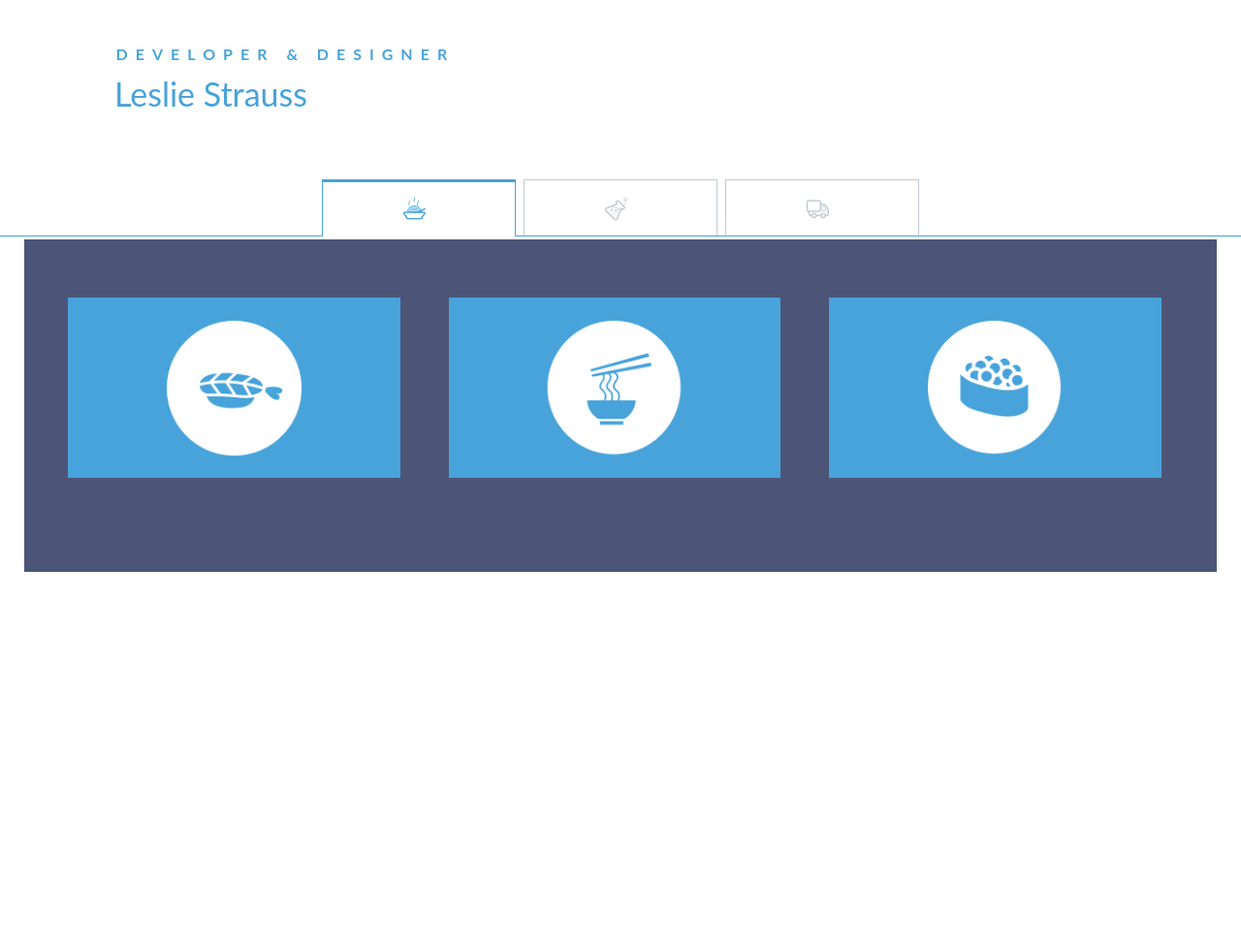
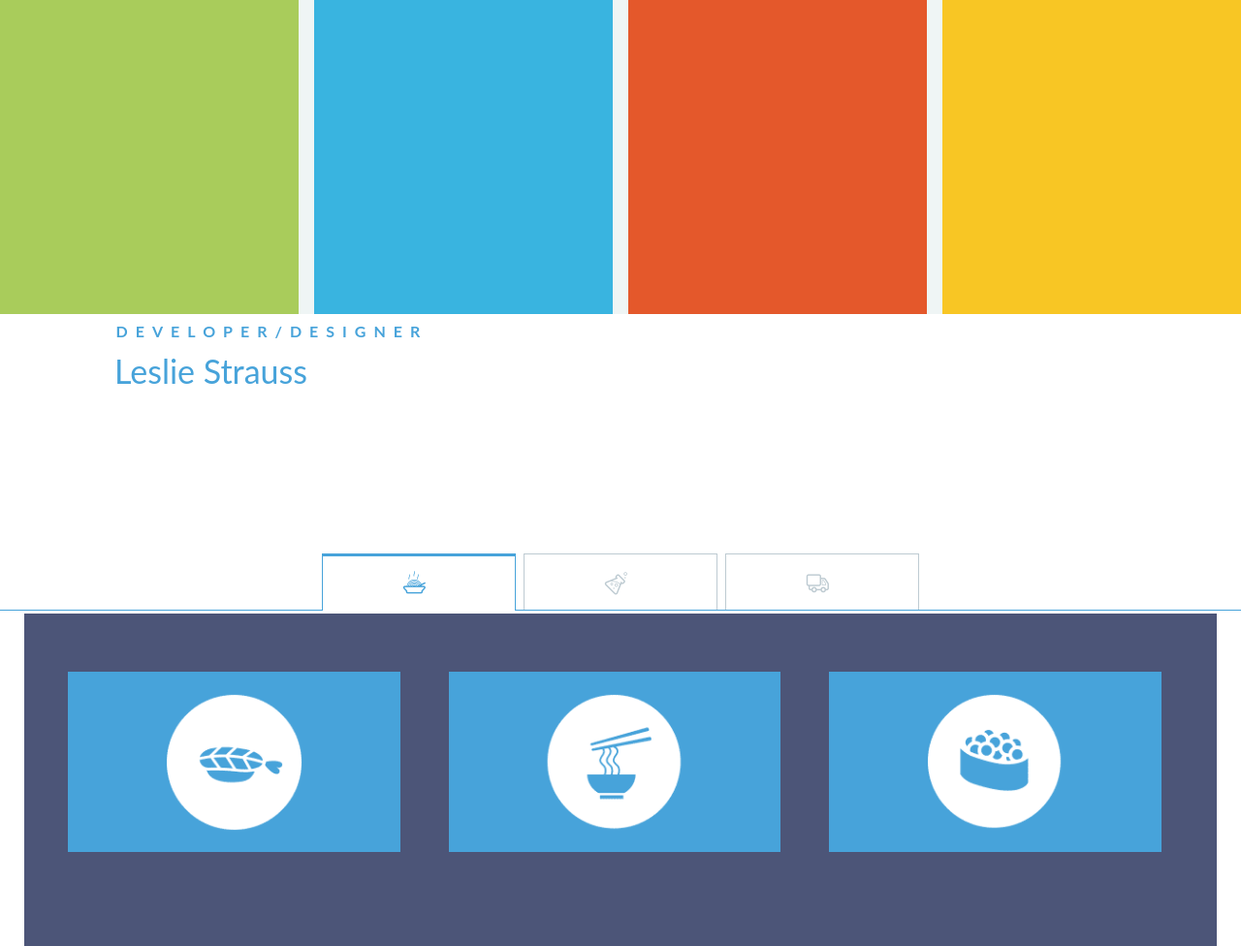
Before and after one commit to leslstrauss/leslie-in-progress, a plain HTML site: page index.html in a window 1280 px wide. Shown: the whole page at 97% size. Before the commit the page ends 800 px from the top, so only its background shows below. Drawn offline with Linux system fonts and the light colour scheme.

Commit message:
fluid research

```diff
--- a/css/component.css
+++ b/css/component.css
@@ -8,6 +8,10 @@
 	font-weight: normal;
 	font-style: normal;
 } /* Icons created with icomoon.io/app */
+
+/*.container {
+	background-color: #000000;
+}*/
 
 .tabs {
 	position: relative;
--- a/css/custom.css
+++ b/css/custom.css
@@ -16,8 +16,15 @@
 body, html { font-size: 100%; padding: 0; margin: 0;}
 
 /* Clearfix hack by Nicolas Gallagher: http://nicolasgallagher.com/micro-clearfix-hack/ */
-.clearfix:before, .clearfix:after { content: " "; display: table; }
-.clearfix:after { clear: both; }
+.clearfix:before, .clearfix:after {
+	content: " ";
+	display: table;
+}
+
+.clearfix:after {
+	clear: both;
+	padding-bottom: 100px;
+}
 
 body {
     font-family: 'Lato', Calibri, Arial, sans-serif;
--- /dev/null
+++ b/css/fluid.css
@@ -0,0 +1,28 @@
+.flexwrapper {
+  margin-left: -1em;
+}
+
+.flexwrapper > section {
+  float: left;
+  width: 25%;
+  border-left: 1em solid #eff5f5;
+  box-sizing: border-box;
+  margin-bottom: .5em;
+  padding-top: 25%;
+}
+
+.flexwrapper > section:nth-child(1) {
+  background: #a9cc5b;
+}
+
+.flexwrapper > section:nth-child(2) {
+  background: #39b4e0;
+}
+
+.flexwrapper > section:nth-child(3) {
+  background: #e4582b;
+}
+
+.flexwrapper > section:nth-child(4) {
+  background: #f8c624;
+}
--- a/index.html
+++ b/index.html
@@ -8,13 +8,20 @@
 
 		<link rel="stylesheet" type="text/css" href="css/custom.css" />
 		<link rel="stylesheet" type="text/css" href="css/component.css" />
+		<link rel="stylesheet" type="text/css" href="css/fluid.css" />
 
 	</head>
 	<body>
+		<div class="flexwrapper">
+      <section></section>
+      <section></section>
+      <section></section>
+      <section></section>
+    </div>
 		<div class="container">
 			<header class="clearfix">
 
-				<span>Developer & Designer</span>
+				<span>Developer/Designer</span>
 				<h1>Leslie Strauss</h1>
 
 			</header>
@@ -86,5 +93,6 @@
 		<script>
 			new tabs( document.getElementById( 'tabs' ) );
 		</script>
+		<script type="text/javascript" src="script.js"></script>
 	</body>
 </html>
```
Also changed, not shown: js/script.js (added).
